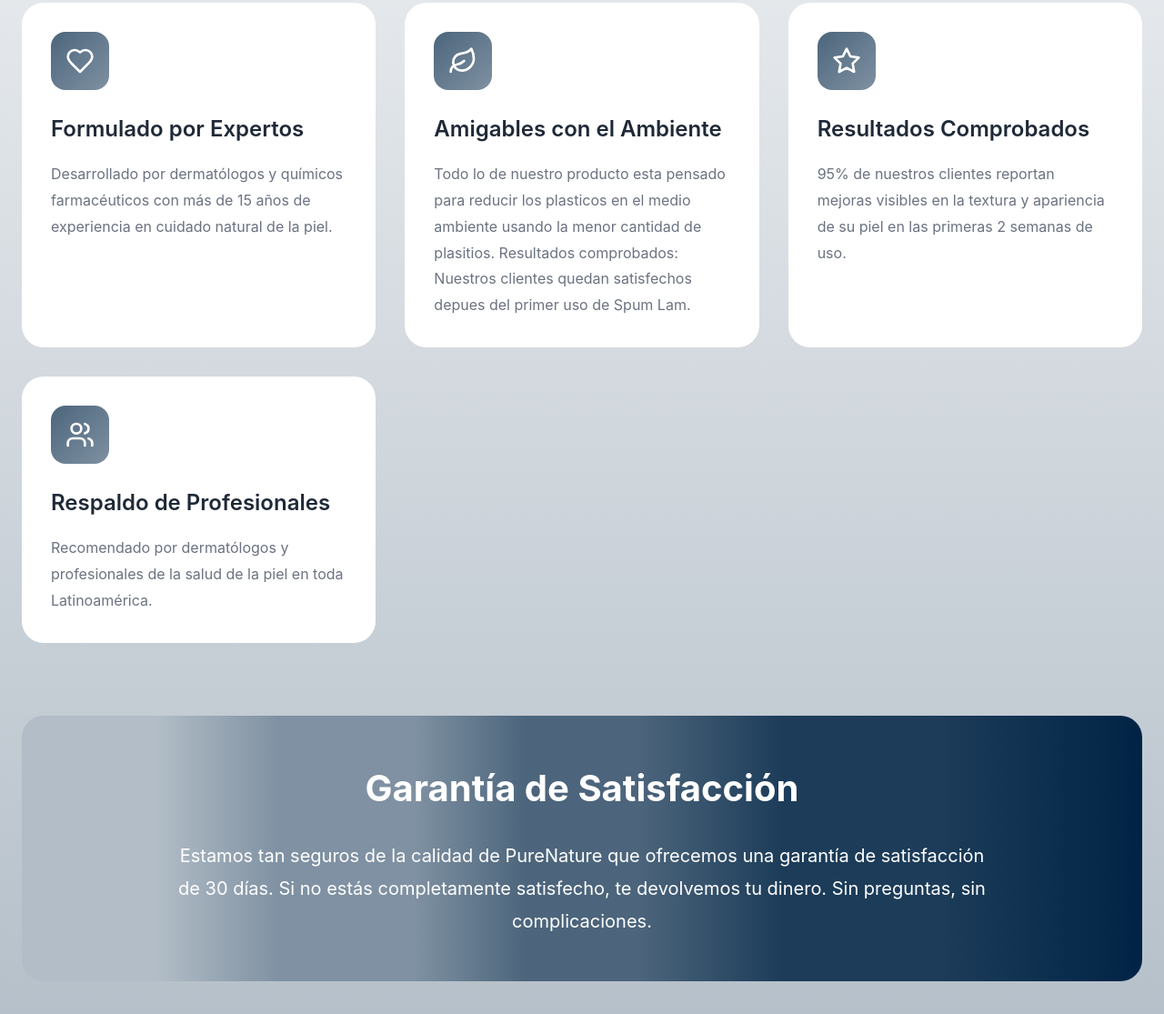
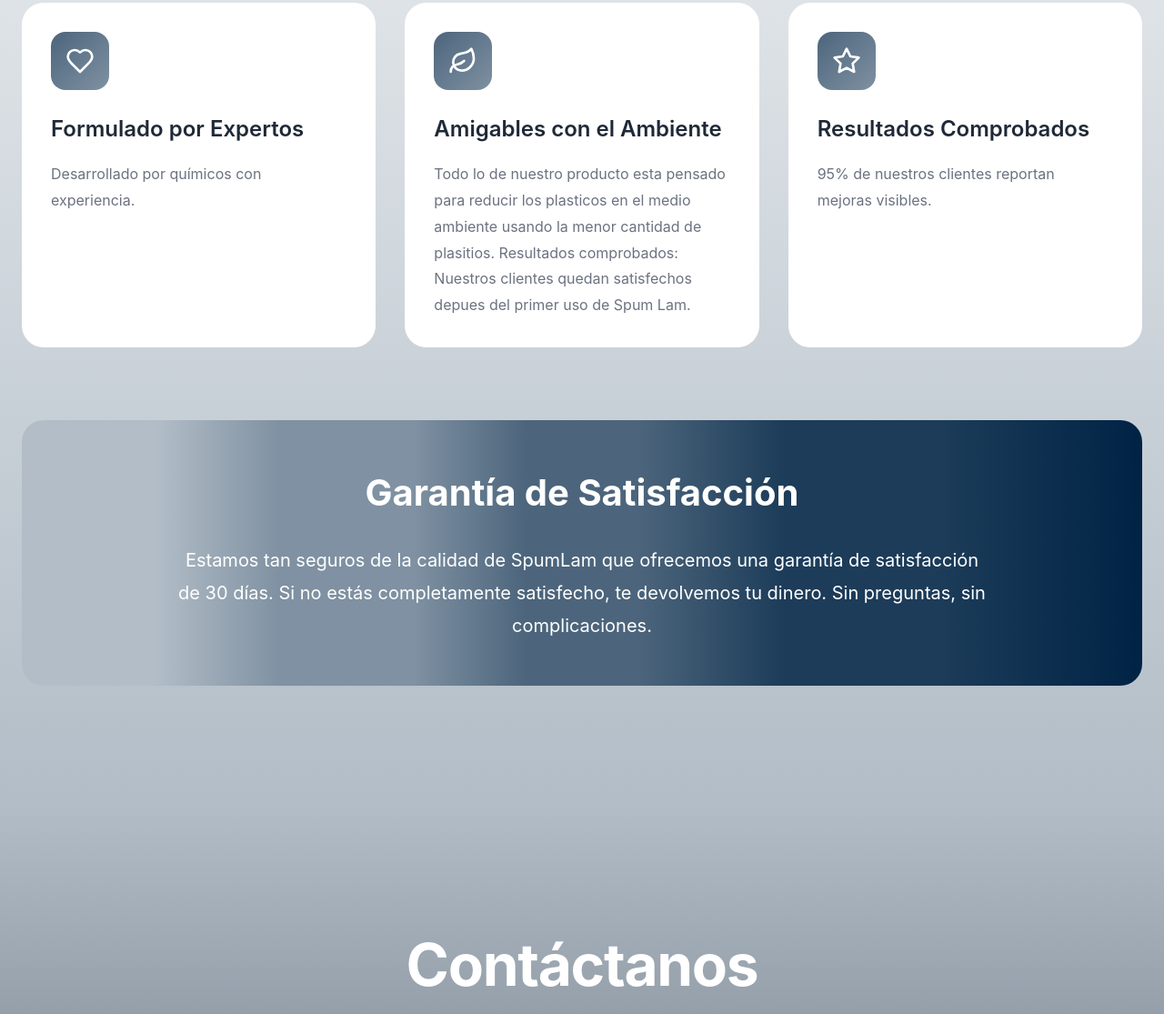
Before and after one commit to RowerX/Jabon, a plain HTML site: page index.html in a window 1280 px wide. Shown: the part 8147-9262 px from the top of the page at 91% size. Drawn offline with Linux system fonts and the light colour scheme.

Commit message:
Update index.html

```diff
--- a/index.html
+++ b/index.html
@@ -325,7 +325,7 @@ Una vez finalizado el tiempo de destilación indicado, se detiene el calentamien
                         </svg>
                     </div>
                     <h3 class="reason-title">Formulado por Expertos</h3>
-                    <p class="reason-description">Desarrollado por dermatólogos y químicos farmacéuticos con más de 15 años de experiencia en cuidado natural de la piel.</p>
+                    <p class="reason-description">Desarrollado por químicos con experiencia.</p>
                 </div>
 
                 <div class="reason-card fade-in-scroll">
@@ -346,27 +346,16 @@ Una vez finalizado el tiempo de destilación indicado, se detiene el calentamien
                         </svg>
                     </div>
                     <h3 class="reason-title">Resultados Comprobados</h3>
-                    <p class="reason-description">95% de nuestros clientes reportan mejoras visibles en la textura y apariencia de su piel en las primeras 2 semanas de uso.</p>
+                    <p class="reason-description">95% de nuestros clientes reportan mejoras visibles.</p>
                 </div>
 
-                <div class="reason-card fade-in-scroll">
-                    <div class="reason-icon">
-                        <svg xmlns="http://www.w3.org/2000/svg" width="32" height="32" viewBox="0 0 24 24" fill="none" stroke="currentColor" stroke-width="2" stroke-linecap="round" stroke-linejoin="round">
-                            <path d="M16 21v-2a4 4 0 0 0-4-4H6a4 4 0 0 0-4 4v2"/>
-                            <circle cx="9" cy="7" r="4"/>
-                            <path d="M22 21v-2a4 4 0 0 0-3-3.87"/>
-                            <path d="M16 3.13a4 4 0 0 1 0 7.75"/>
-                        </svg>
-                    </div>
-                    <h3 class="reason-title">Respaldo de Profesionales</h3>
-                    <p class="reason-description">Recomendado por dermatólogos y profesionales de la salud de la piel en toda Latinoamérica.</p>
-                </div>
+
             </div>
 
             <div class="guarantee-box fade-in-scroll">
                 <h3 class="guarantee-title">Garantía de Satisfacción</h3>
                 <p class="guarantee-text">
-                    Estamos tan seguros de la calidad de PureNature que ofrecemos una garantía de
+                    Estamos tan seguros de la calidad de SpumLam que ofrecemos una garantía de
                     satisfacción de 30 días. Si no estás completamente satisfecho, te devolvemos tu dinero.
                     Sin preguntas, sin complicaciones.
                 </p>
```
